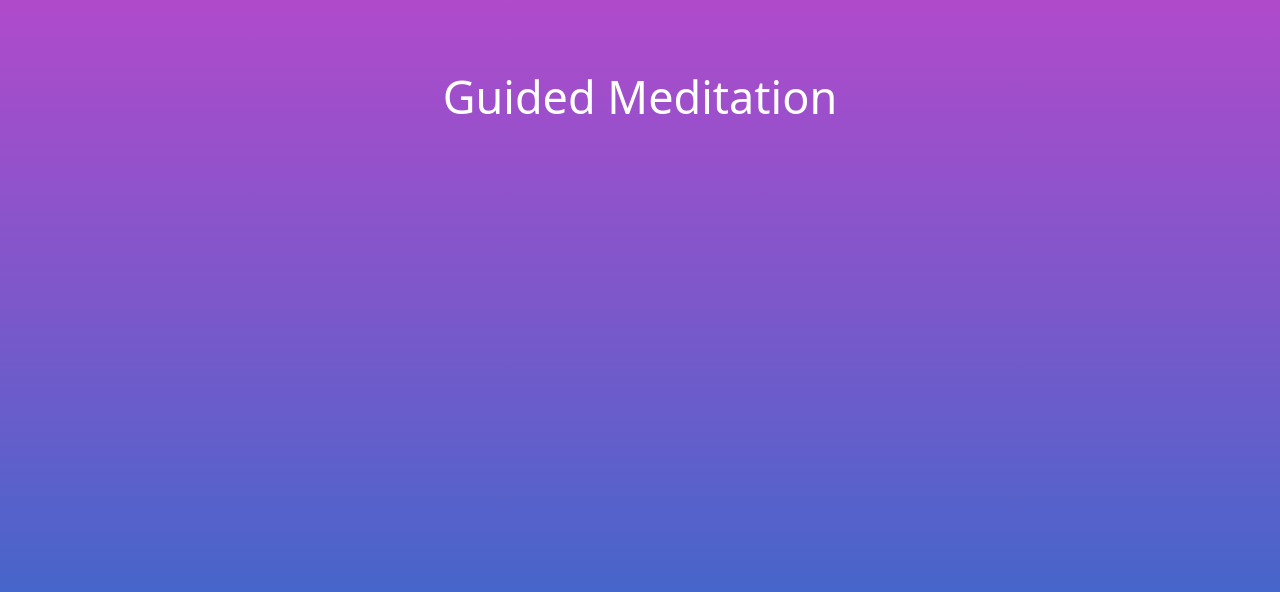
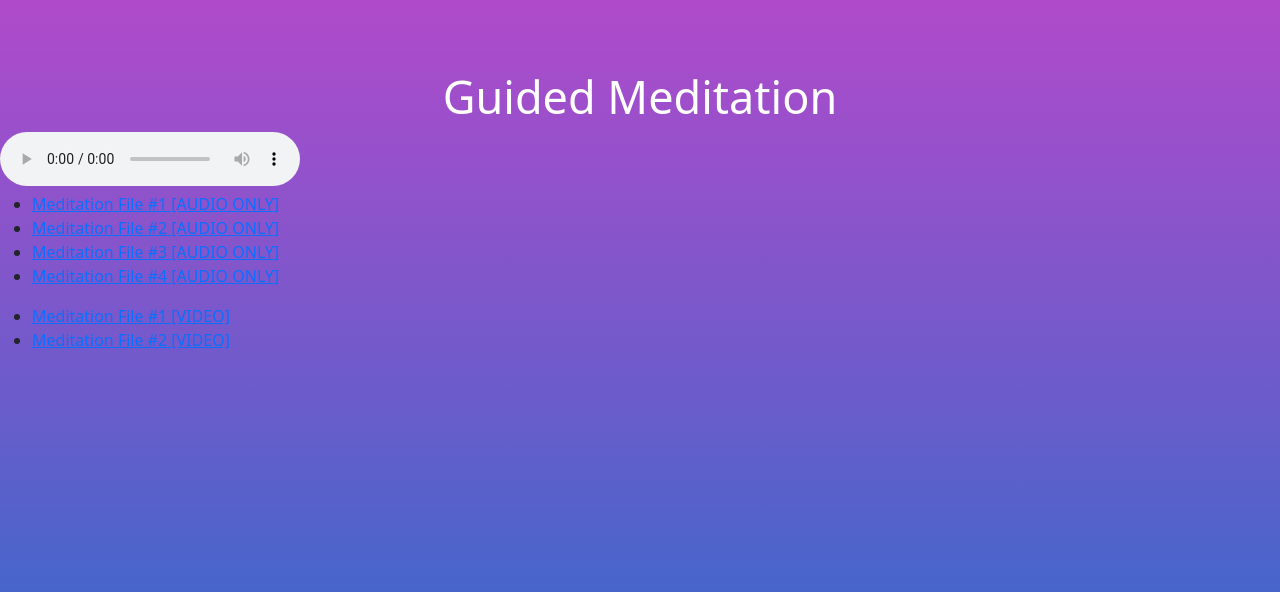
Before and after one commit to KaranPatel186/IP2_Django, a Django app: page /meditation/ in a window 1280 px wide. Shown: the part 56-648 px from the top of the page. Run offline with Django 3.2, Linux system fonts and the light colour scheme; the visitor is signed in with stand-in values (Sample User, id 1); some libraries are stand-ins or nearby versions.

Commit message:
Meditation Stuff

```diff
--- a/accounts/templates/accounts/meditation.html
+++ b/accounts/templates/accounts/meditation.html
@@ -24,6 +24,19 @@
  <h1>
         Guided Meditation
     </h1>
+          <audio src="" controls id="audioPlayer">
+          </audio>
+    <ul id="meditationAudioFiles">
+    <li><a href="">Meditation File #1 [AUDIO ONLY]</a></li>
+    <li><a href="">Meditation File #2 [AUDIO ONLY]</a></li>
+    <li><a href="">Meditation File #3 [AUDIO ONLY]</a></li>
+    <li><a href="">Meditation File #4 [AUDIO ONLY]</a></li>
+    </ul>
+
+    <ul id="meditationVideoFiles">
+        <li><a href="">Meditation File #1 [VIDEO]</a></li>
+        <li><a href="">Meditation File #2 [VIDEO]</a></li>
+    </ul>
 
 </body>
 </html>
```
